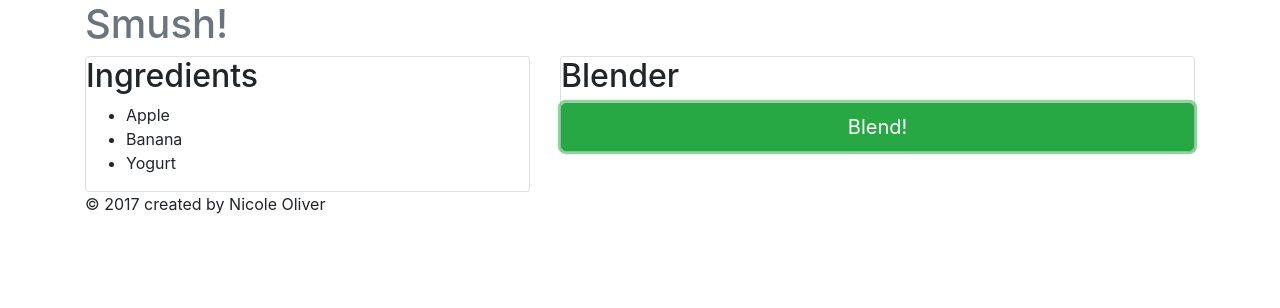
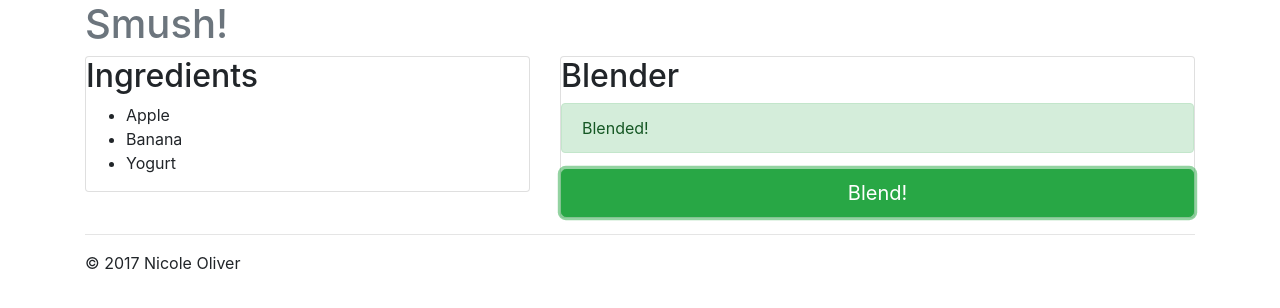
Before and after one commit to nixallover/smashing, an Angular app: page / in a window 1280 px wide. Both pictures are taken after a click on the button "Blend!". Shown: the top 308 px of the page. Built offline with nearby package versions, Linux system fonts and the light colour scheme.

Commit message:
set up skeleton blender functionality

```diff
--- a/src/app/app.component.html
+++ b/src/app/app.component.html
@@ -8,15 +8,13 @@
       <app-ingredient-list></app-ingredient-list>
     </div>
     <div class="col-md-7">
-      <div class="card card-block">
-        <h2>Blender</h2>
-        <button class="btn btn-lg btn-success">Blend!</button>
-      </div>
+      <app-blender></app-blender>
     </div>
   </div>
 
+  <hr />
   <footer class="footer">
-    <p>&copy; 2017 created by Nicole Oliver</p>
+    <p>&copy; 2017 Nicole Oliver</p>
   </footer>
 
 </div> <!-- /container -->
--- a/src/app/app.component.ts
+++ b/src/app/app.component.ts
@@ -7,4 +7,4 @@ import { Component } from '@angular/core';
 })
 export class AppComponent {
   public title = 'Smush!';
- }
+}
--- a/src/app/app.module.ts
+++ b/src/app/app.module.ts
@@ -6,6 +6,7 @@ import { HttpModule } from '@angular/http';
 import { AppComponent } from './app.component';
 
 import { IngredientListComponent } from './ingredients/ingredient-list/ingredient-list.component';
+import { BlenderComponent } from './blender/blender.component';
 
 @NgModule({
   imports: [
@@ -15,6 +16,7 @@ import { IngredientListComponent } from './ingredients/ingredient-list/ingredien
   ],
   declarations: [
     AppComponent,
+    BlenderComponent,
     IngredientListComponent
   ],
   providers: [],
--- /dev/null
+++ b/src/app/blender/blender.component.html
@@ -0,0 +1,12 @@
+<div class="card card-block">
+  <h2>Blender</h2>
+
+  <div *ngIf="isBlended" class="alert alert-success">
+    Blended!
+  </div>
+
+  <button class="btn btn-lg btn-success"
+    (click)="blend()">
+    Blend!
+  </button>
+</div>
--- /dev/null
+++ b/src/app/blender/blender.component.ts
@@ -0,0 +1,22 @@
+import { Component, OnInit } from '@angular/core';
+
+@Component({
+  selector: 'app-blender',
+  templateUrl: './blender.component.html',
+  styleUrls: ['./blender.component.css']
+})
+export class BlenderComponent implements OnInit {
+  private isBlended: boolean;
+
+  constructor() { }
+
+  public ngOnInit() {
+    this.isBlended = false;
+  }
+
+  private blend(): void {
+    console.log('blending ingredients!');
+    this.isBlended = true;
+  }
+
+}
```
Also changed, not shown: src/app/blender/blender.component.css (added), 1 other file (tests, documents, lock files or other folders).
